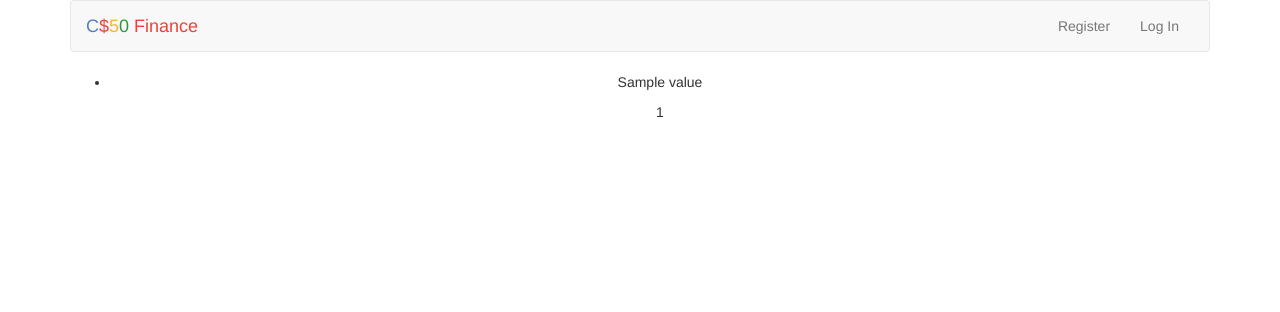
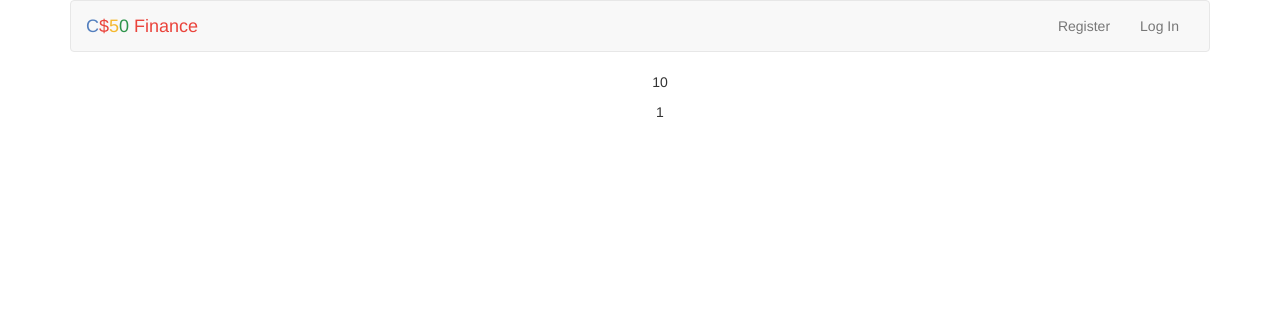
Before and after one commit to jamesdylangoldstein/finance, a Flask app: template templates/sellselected.html in a window 1280 px wide. Shown: the top 312 px of the page. Run offline with Flask 2, Linux system fonts and the light colour scheme; the template is opened without the code that fills it: most values are stand-ins (such as "Sample title", 1, 10 or a date in 2020); some libraries are stand-ins or nearby versions.

Commit message:
new html

```diff
--- a/templates/sellselected.html
+++ b/templates/sellselected.html
@@ -7,13 +7,7 @@
 
 {% block main %}
     <list>
-        <ul>
-            {% for value in stock %}
-            <li>{{ value }}</li>
-            {% else %}
-            <li><em>not found</em></li>
-            {% endfor %}
-        </ul>
+        <ul>{{ stock_to_sell }}</ul>
         <ul>{{ order_num }}</ul>
     </list>
 {% endblock %}
```
